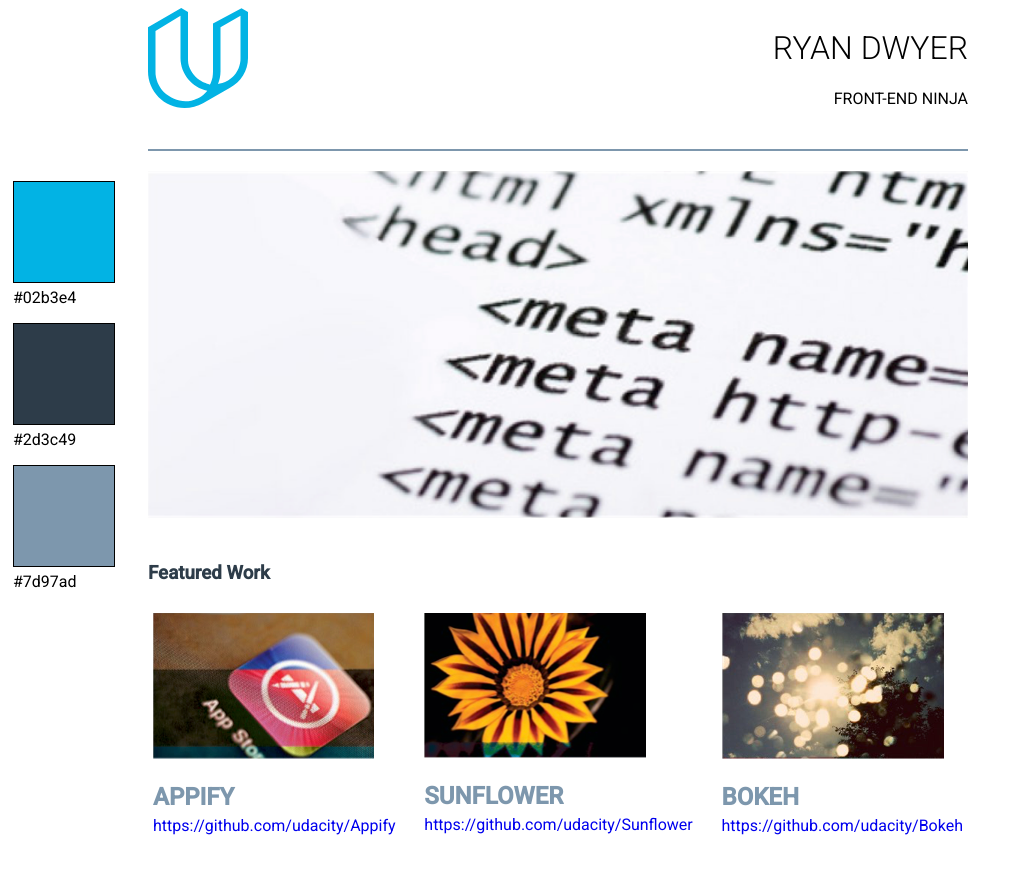
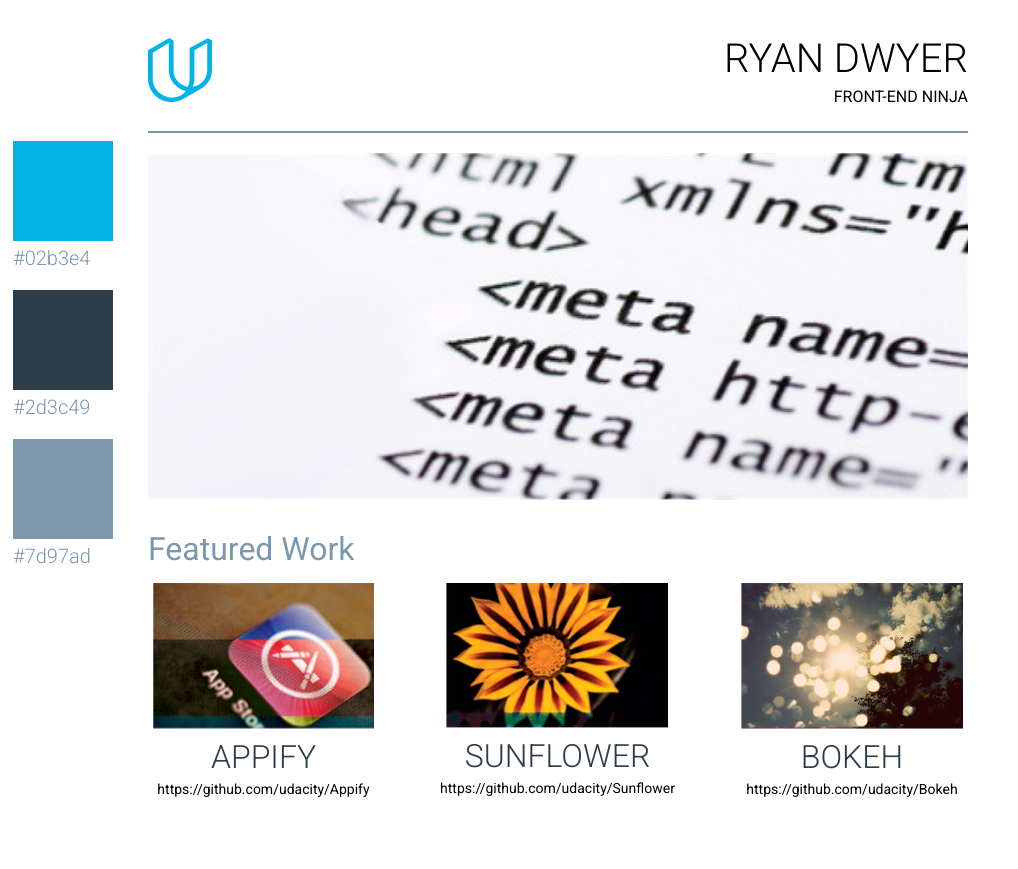
Before and after one commit to ryanpdwyer/udacity-front-end-portfolio-project, a plain HTML site: page index.html in a window 1280 px wide. Shown: the whole page, without its empty margins (0-1018 px from the left). After the commit the page ends 829 px from the top, so only its background shows below. Drawn offline with Linux system fonts and the light colour scheme.

Commit message:
More tweaks to the formatting

```diff
--- a/css/main.css
+++ b/css/main.css
@@ -6,38 +6,34 @@ body {
     max-width: 960px;
 }
 
-header h1 {
-    text-transform: uppercase;
-    font-weight: 300;
-    text-align: right;
+a {
+    text-decoration: none;
 }
 
-.hr {
-    width: 100%;
-    height: 2px;
-    background: #7d97ad;
-    overflow: hidden;
-    grid-area: hr;
+img {
+    max-width: 100%;
+}
+
+/* General cell and flex properties */
+.cell {
+    margin: 10px 5px 10px 5px;
 }
 
 .cell h2 {
-    color: #7d97ad;
+    color: #2d3c49 ;
     text-transform: uppercase;
+    font-size: 32px;
+    font-weight: 300;
+    margin-top: 5px;
     margin-bottom: 0px;
-    margin-after: 0px;
     -webkit-margin-after: 0em;
-
+    -webkit-margin-before: 5px;
 }
 
 .cell p {
-    margin-before: 5px;
+    margin-top: 5px;
     -webkit-margin-before: 5px;
-}
-
-svg.color-swatch {
-    width: 100px;
-    height: 100px;
-    border: 1px solid black;
+    font-size: 14px;
 }
 
 .flex {
@@ -46,23 +42,7 @@ svg.color-swatch {
     justify-content: space-between;
 }
 
-.color-bar {
-    grid-area: color-bar;
-}
-
-.main-picture {
-    grid-area: main-picture;
-}
-
-.main-picture img {
-    width: 100%;
-}
-
-
-svg {
-    display: block;
-}
-
+/* Color classes */
 .blue {
     background-color: #02b3e4;
 }
@@ -75,8 +55,85 @@ svg {
     background-color: #7d97ad;
 }
 
+/* Formatting for page elements, sorted from top
+ * to bottom
+ */
+header {
+    display: flex;
+    grid-area: header;
+}
+
+header h1 {
+    text-transform: uppercase;
+    font-weight: 300;
+    font-size: 40px;
+    text-align: right;
+    -webkit-margin-after: 5px;
+    margin-bottom: 5px;
+}
+
+header h4 {
+    margin-top: 10px;
+    text-transform: uppercase;
+    font-weight: 400;
+    text-align: right;
+    -webkit-margin-before: 5px;
+    margin-top: 5px;
+    -webkit-margin-after: 5px;
+    margin-bottom: 5px;
+}
+
+.info {
+    flex: 1 0 auto;
+}
+
+.logo {
+    flex: 0 0 auto;
+    margin-top: 30px;
+}
+
+.hr {
+    width: 100%;
+    height: 2px;
+    background: #7d97ad;
+    overflow: hidden;
+    grid-area: hr;
+}
+
+.color-bar {
+    grid-area: color-bar;
+}
+
+.color-bar p {
+    font-size: 20px;
+    font-weight: 300;
+    color: #7d97ad;
+}
+
+.color-bar svg.color-swatch {
+    width: 100px;
+    height: 100px;
+    display: block;
+}
+
+.main-picture {
+    grid-area: main-picture;
+}
+
+.main-picture img {
+    width: 100%;
+}
+
 .featured-work {
     grid-area: featured-work;
+}
+
+.featured-work .cell {
+    text-align: center;
+}
+
+.featured-work .cell a {
+    color: inherit;
 }
 
 .featured-work svg {
@@ -85,24 +142,18 @@ svg {
     border: 1px solid black;
 }
 
-.cell {
-    margin: 10px 5px 10px 5px;
+h3 {
+    color: #7d97ad;
+    font-weight: 400;
+    font-size: 32px;
+    margin-top: 5px;
+    -webkit-margin-before: 5px;
+    margin-bottom: 5px;
+    -webkit-margin-after: 5px;
 }
 
-
-h3 {
-    color: #2d3c49;
-}
-
-/* This is all commented out.
- *
- */
-
- a {
-    text-decoration: none;
- }
-
-.wrapper {
+/* Mobile container layout. Tablet and desktop layout set by media query */
+.container {
     display: grid;
     grid-gap: 20px;
     grid-template-areas:
@@ -113,41 +164,12 @@ h3 {
         "featured-work";
 }
 
-header {
-    display: flex;
-    grid-area: header;
-}
-
-.info {
-    flex: 1 0 auto;
-}
-
-.logo {
-    flex: 0 0 auto;
-}
-
-img {
-    max-width: 100%;
-}
-
-header h4 {
-    margin-top: 10px;
-    text-transform: uppercase;
-    font-weight: 400;
-    text-align: right;
-
-}
-
-.containter {
-    clear: both;
-}
-
-@media screen and (min-width:710px) {
-    .wrapper {
+@media screen and (min-width: 710px) {
+    .container {
     grid-template-columns: 120px 1fr;
     grid-template-areas:
         ". header"
-        ". hr"
+        "color-bar hr"
         "color-bar main-picture"
         "color-bar featured-work"
     }
--- a/index.html
+++ b/index.html
@@ -9,10 +9,13 @@
 	<title>Ryan Dwyer's Udacity Portfolio Project</title>
 </head>
 <body>
-    <div class="wrapper">
-        <header>
+	<div class="container">
+		<header class="name-logo">
 				<div class="logo">
-                <img src="img/udacity.svg" alt="Logo" width="100" height="100">
+					<!-- Make images responsive
+	 https://developer.mozilla.org/en-US/docs/Learn/HTML/Multimedia_and_embedding/Responsive_images
+					-->
+				<img src="img/udacity.svg" alt="Logo" width="64" height="64">
 				</div>
 				<div class="info">
 				<h1>Ryan Dwyer</h1>
@@ -20,32 +23,31 @@
 				</div>
 				<!-- From https://stackoverflow.com/a/11033134 -->
 		</header>
+
 		<div class="hr"></div>
-    <section class="flex color-bar">
+
+		<div class="flex color-bar">
 			<div class="cell">
 				<svg class="color-swatch blue"></svg>
 				<p>#02b3e4</p>
 			</div>
-
 			<div class="cell">
 				<svg class="color-swatch black"></svg>
 				<p>#2d3c49</p>
 			</div>
-
 			<div class="cell">
 				<svg class="color-swatch blue-gray"></svg>
 				<p>#7d97ad</p>
 			</div>
+		</div>
 
-    </section>
+		<div class="main-picture">
+			<img src="img/main.png" alt="HTML code">
+		</div>
 
-    <section class="main-picture">
-        <img src="img/main.png" alt="HTML code">
-    </section>
-
-    <div class="featured-work">
+		<section class="featured-work">
 			<h3>Featured Work</h3>
-        <section class="flex">
+			<div class="flex">
 				<div class="cell">
 					<img src="img/appify.png" alt="Appify">
 					<h2>Appify</h2>
@@ -61,8 +63,8 @@
 					<h2>Bokeh</h2>
 					<p><a href="https://github.com/udacity/Bokeh">https://github.com/udacity/Bokeh</a></p>
 				</div>
+			</div>
 		</section>
-    </div>
 
 	</div>
 </body>
```
Also changed, not shown: 1 other file. Lines whose indentation alone changed are shown as unchanged.
